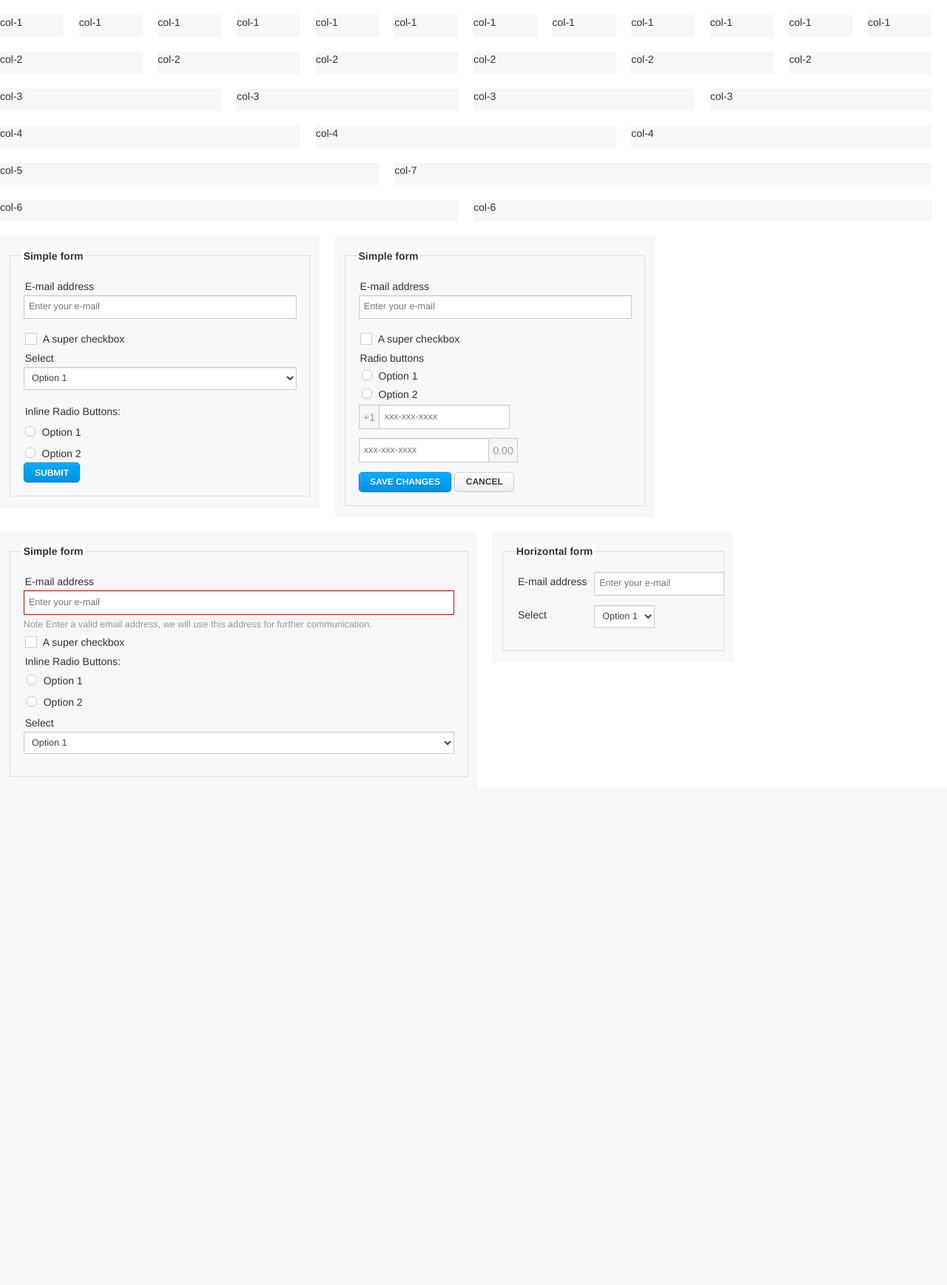
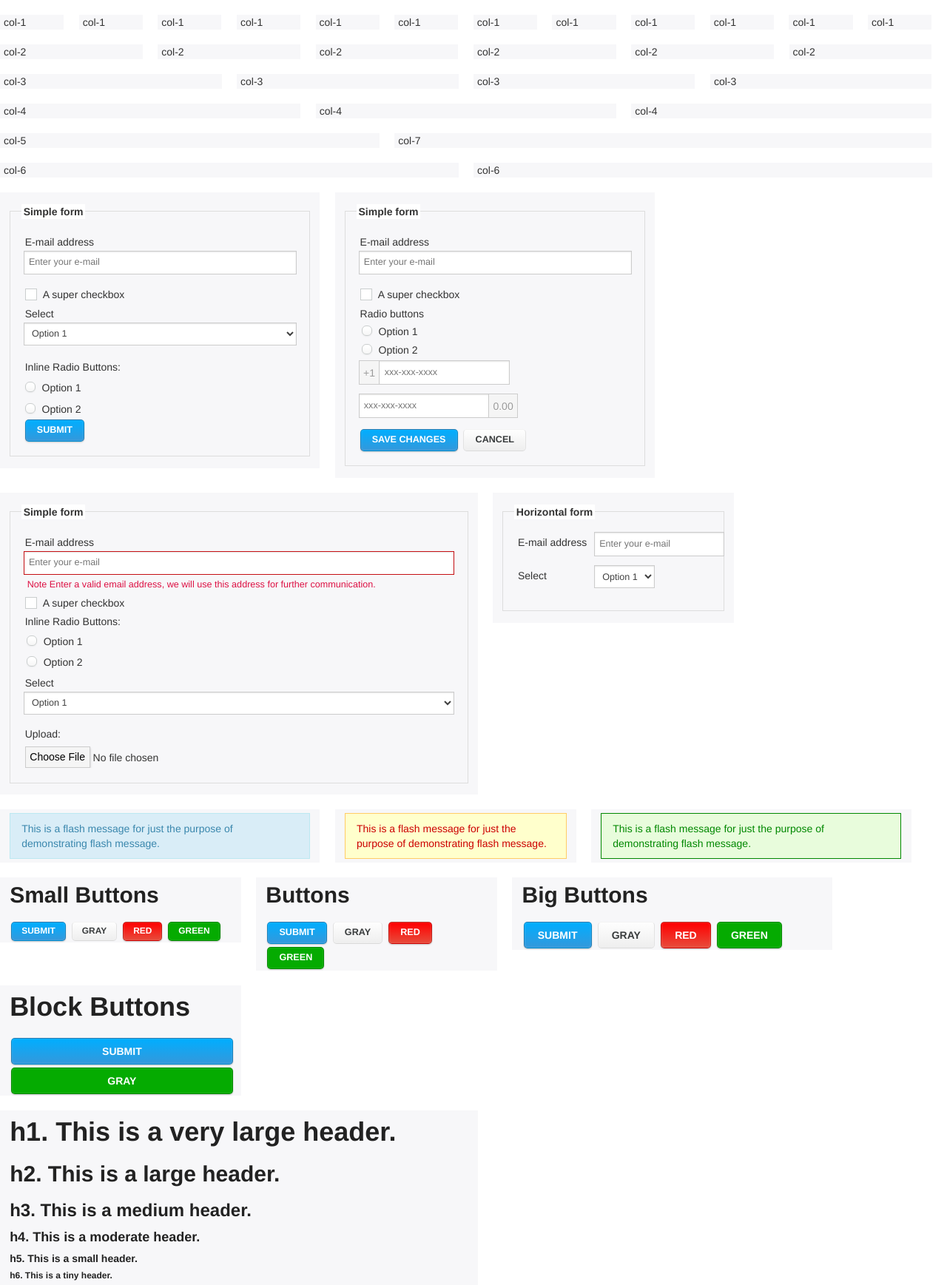
Before and after one commit to iamsolankiamit/whiteboard, a PHP site: page / in a window 1280 px wide. Shown: the whole page at 74% size. Before the commit the page ends 1050 px from the top, so only its background shows below. Run offline with PHP 8.4, Linux system fonts and the light colour scheme.

Commit message:
Buttons and Heading
Styles for Buttons and heading styles added successfully.

```diff
--- /dev/null
+++ b/css/button.css
@@ -0,0 +1,132 @@
+.btn {
+	font-weight: bold;
+	display: inline-block;
+	padding: 0.4em 1.2em;
+	margin:2px;
+	box-sizing: border-box;
+	text-align: center;
+	text-transform: uppercase;
+	-webkit-border-radius: 5px;
+	-moz-border-radius: 5px;
+	border-radius: 5px;
+
+	-webkit-box-shadow: inset 0 0 0.2em rgba(255,255,255,0.2),0 1px 2px rgba(0,0,0,0.2),0 0 0 #000;
+	box-shadow: inset 0 0 0.2em rgba(255,255,255,0.2),0 1px 2px rgba(0,0,0,0.2),0 0 0 #000;
+
+	background-color: #3498db;
+	background-image: -webkit-linear-gradient(top, #00aeff 0%,#3498db 100%);
+	background-image: -moz-linear-gradient(top, #00aeff 0%,#3498db 100%);
+	border: 1px solid rgba(0,0,0,0.2);
+
+	font-size: 0.9em;
+	color: #fff;
+}
+.btn-small{
+	padding: 0.3em 1.1em;
+	font-size:0.85em;
+}
+.btn-large{
+	padding: 0.5em 1.3em;
+	font-size:1em;
+}
+.btn-block{
+	width:100%;
+	padding: 0.5em 1.3em;
+	font-size:1em;
+
+}
+/*Button Colors*/
+.btn:hover, .btn.hover {
+	text-decoration: none;
+	color: #fff;
+	background-color: #018fe1;
+	background-image: -webkit-linear-gradient(top, #33beff 0%,#018fe1 100%);
+	background-image: -moz-linear-gradient(top, #33beff 0%,#018fe1 100%);
+	filter: progid:DXImageTransform.Microsoft.gradient(startColorstr='#ff33beff', endColorstr='#ff018fe1', GradientType=0);
+}
+.btn:active, .btn.active {
+	text-decoration: none;
+	color: #fff;
+	background-color: #00aeff;
+	background-image: -webkit-linear-gradient(top, #018fe1 0%,#00aeff 100%);
+	background-image: -moz-linear-gradient(top, #018fe1 0%,#00aeff 100%);
+	filter: progid:DXImageTransform.Microsoft.gradient(startColorstr='#ff018fe1', endColorstr='#ff00aeff', GradientType=0);
+	-webkit-box-shadow: inset 0 1px 4px 1px rgba(0,0,0,0.3),0 0 0 #000;
+	box-shadow: inset 0 1px 4px 1px rgba(0,0,0,0.3),0 0 0 #000;
+}
+.btn.gray {
+	background-color: #eee;
+	background-image: -webkit-linear-gradient(top, #fefefe 0%,#eee 100%);
+	background-image: -moz-linear-gradient(top, #fefefe 0%,#eee 100%);
+	border: 1px solid rgba(0,0,0,0.2);
+	border-color: #f3f3f3 #e2e2e2 #dadada #e2e2e2;
+	color: #393c3d;
+	text-shadow: none;
+	-webkit-box-shadow: inset 0 0 0.2em rgba(255,255,255,0.3),0 0 0 #000;
+	box-shadow: inset 0 0 0.2em rgba(255,255,255,0.3),0 0 0 #000;
+}
+.btn.gray:hover, .btn.gray.hover {
+	color: #393c3d;
+	background-color: #f9f9f9;
+	background-image: -webkit-linear-gradient(top, #fff 0%,#f9f9f9 100%);
+	background-image: -moz-linear-gradient(top, #fff 0%,#f9f9f9 100%);
+}
+.btn.gray:active, .btn.gray.active {
+	background-color: #f5f5f5;
+	background-image: -webkit-linear-gradient(top, #e6e6e6 0%,#f5f5f5 100%);
+	background-image: -moz-linear-gradient(top, #e6e6e6 0%,#f5f5f5 100%);
+}
+.btn.green{
+	background-color: #05ab01;
+	background-image: none;
+	border: 1px solid rgba(0,0,0,0.2);
+}
+.btn.green.hover,.btn.green:hover {
+	text-decoration: none;
+	color: #fff;
+	background-color: #05ab01;
+	background-image: -webkit-linear-gradient(top, #0ffb09 0%,#05ab01 100%);
+	background-image: -moz-linear-gradient(top, #0ffb09 0%,#05ab01 100%);
+}
+.btn.green:active, .btn.green.active {
+	text-decoration: none;
+	color: #fff;
+	background-color: #08ce03;
+	background-image: -webkit-linear-gradient(top, #05ab01 0%,#08ce03 100%);
+	background-image: -moz-linear-gradient(top, #05ab01 0%,#08ce03 100%);
+	-webkit-box-shadow: inset 0 1px 4px 1px rgba(0,0,0,0.3),0 0 0 #000;
+	box-shadow: inset 0 1px 4px 1px rgba(0,0,0,0.3),0 0 0 #000;
+}
+.btn.red{
+	background-color: #e74c3c;
+	background-image: -webkit-linear-gradient(top, red 0%,#e74c3c 100%);
+	background-image: -moz-linear-gradient(top, red 0%,#e74c3c 100%);
+	border: 1px solid rgba(0,0,0,0.2);
+}
+.btn.red:hover, .btn.red.hover {
+	text-decoration: none;
+	color: #fff;
+	background-color: #d60028;
+	background-image: -webkit-linear-gradient(top, #f33 0%,#d60028 100%);
+	background-image: -moz-linear-gradient(top, #f33 0%,#d60028 100%);
+}
+.btn.red:active, .btn.red.active {
+	text-decoration: none;
+	color: #fff;
+	background-color: red;
+	background-image: -webkit-linear-gradient(top, #d60028 0%,red 100%);
+	background-image: -moz-linear-gradient(top, #d60028 0%,red 100%);
+	-webkit-box-shadow: inset 0 1px 4px 1px rgba(0,0,0,0.3),0 0 0 #000;
+	box-shadow: inset 0 1px 4px 1px rgba(0,0,0,0.3),0 0 0 #000;
+}
+/*Status*/
+.disabled{
+	opacity:0.5;
+}
+
+/*Button Size*/
+.btn.large {
+	line-height: normal;
+	font-size: 15px;
+	padding: 0.6em 1.3em;
+}
--- a/css/forms.css
+++ b/css/forms.css
@@ -69,12 +69,6 @@ label {
 	width: 100%;
 	margin: 0.1em 0 0 0;
 }
-/* Adjust margin for form elements below */
-input[type="file"],
-input[type="checkbox"],
-input[type="radio"],
-select {
-  margin: 0 0 1em 0; }
 
 /* Normalize file input width */
 input[type="file"] {
@@ -126,7 +120,24 @@ input[type="radio"]:checked{
 	border: 1px solid #ccc;
 	box-shadow: 0 1px 2px rgba(0,0,0,0.05), inset 0 -15px 10px -12px rgba(0,0,0,0.05), inset 15px 10px -12px rgba(255,255,255,0.1), inset 0 0 10px rgba(0,0,0,0.1);
 }
-
+/*Upload button*/
+input[type="file"] {
+    margin:0.5em 0 0 0em;
+}
+input[type=file]::-webkit-file-upload-button {
+    background-color: #f5f5f5;
+    border: solid 1px #ccc;
+    -webkit-appearance: none;
+     box-shadow:  0 2px 3px rgba(0,0,0,0.2);
+	padding:0.4em;
+}
+input[type=file]::-webkit-file-upload-button:hover {
+	 box-shadow: inset 0 2px 3px rgba(0,0,0,0.2);
+    box-shadow: 2px 3px 3px rgba(0,0,0,0.2);
+}
+input[type=file]::-webkit-file-upload-button:active {
+    box-shadow: inset 2px 3px 3px rgba(0,0,0,0.2);
+}
 /* We add basic fieldset styling */
 fieldset {
   border: solid 1px #dddddd;
@@ -163,13 +174,7 @@ label.error {
   font-weight: bold;
   background: #c60f13;
   color: white; }
-.error-info{
-	display: block;
-	margin-top: 5px;
-	margin-bottom: 0;
-	font-size:0.9em;
-	color: #999;
-}
+
 /*Pre pend and Appened*/
 .input-prefix, .input-postfix {
 	margin-bottom: 5px;
@@ -205,79 +210,6 @@ label.error {
 	width:100%;
 	float:left;
 }
-
-.btn {
-	font-weight: bold;
-	display: inline-block;
-	padding: 0.4em 1.2em;
-	-webkit-box-sizing: border-box;
-	-moz-box-sizing: border-box;
-	box-sizing: border-box;
-	text-align: center;
-	font-family: "Helvetica Neue",Helvetica,Arial,sans-serif;
-	text-transform: uppercase;
-	vertical-align: middle;
-	margin-bottom: 0;
-	-webkit-border-radius: 5px;
-	-moz-border-radius: 5px;
-	border-radius: 5px;
-	-webkit-box-shadow: inset 0 0 0.2em rgba(255,255,255,0.2),0 1px 2px rgba(0,0,0,0.2),0 0 0 #000;
-	box-shadow: inset 0 0 0.2em rgba(255,255,255,0.2),0 1px 2px rgba(0,0,0,0.2),0 0 0 #000;
-	background-color: #018fe1;
-	background-image: -webkit-linear-gradient(top, #00aeff 0%,#018fe1 100%);
-	background-image: -moz-linear-gradient(top, #00aeff 0%,#018fe1 100%);
-	filter: progid:DXImageTransform.Microsoft.gradient(startColorstr='#ff00aeff', endColorstr='#ff018fe1', GradientType=0);
-	border: 1px solid rgba(0,0,0,0.2);
-	border-color: #0195eb #0083c7 #0175b8 #0083c7;
-	font-size: 12px;
-	line-height: 16px;
-	color: #fff;
-	text-shadow: 0 -1px 0px rgba(0,0,0,0.2);
-}
-.btn:hover, .btn.hover {
-	text-decoration: none;
-	color: #fff;
-	background-color: #018fe1;
-	background-image: -webkit-linear-gradient(top, #33beff 0%,#018fe1 100%);
-	background-image: -moz-linear-gradient(top, #33beff 0%,#018fe1 100%);
-	filter: progid:DXImageTransform.Microsoft.gradient(startColorstr='#ff33beff', endColorstr='#ff018fe1', GradientType=0);
-}
-.btn:active, .btn.active {
-	text-decoration: none;
-	color: #fff;
-	background-color: #00aeff;
-	background-image: -webkit-linear-gradient(top, #018fe1 0%,#00aeff 100%);
-	background-image: -moz-linear-gradient(top, #018fe1 0%,#00aeff 100%);
-	filter: progid:DXImageTransform.Microsoft.gradient(startColorstr='#ff018fe1', endColorstr='#ff00aeff', GradientType=0);
-	-webkit-box-shadow: inset 0 1px 4px 1px rgba(0,0,0,0.3),0 0 0 #000;
-	box-shadow: inset 0 1px 4px 1px rgba(0,0,0,0.3),0 0 0 #000;
-}
-.btn.gray {
-	background-color: #eee;
-	background-image: -webkit-linear-gradient(top, #fefefe 0%,#eee 100%);
-	background-image: -moz-linear-gradient(top, #fefefe 0%,#eee 100%);
-	filter: progid:DXImageTransform.Microsoft.gradient(startColorstr='#fffefefe', endColorstr='#ffeeeeee', GradientType=0);
-	border: 1px solid rgba(0,0,0,0.2);
-	border-color: #f3f3f3 #e2e2e2 #dadada #e2e2e2;
-	color: #393c3d;
-	text-shadow: none;
-	-webkit-box-shadow: inset 0 0 0.2em rgba(255,255,255,0.3),0 0 0 #000;
-	box-shadow: inset 0 0 0.2em rgba(255,255,255,0.3),0 0 0 #000;
-	border-color: #d3d3d3 #cfcfcf #c7c7c7 #cfcfcf;
-}
-.btn.gray:hover, .btn.gray.hover {
-	color: #393c3d;
-	background-color: #f9f9f9;
-	background-image: -webkit-linear-gradient(top, #fff 0%,#f9f9f9 100%);
-	background-image: -moz-linear-gradient(top, #fff 0%,#f9f9f9 100%);
-	filter: progid:DXImageTransform.Microsoft.gradient(startColorstr='#ffffffff', endColorstr='#fff9f9f9', GradientType=0);
-}
-.btn.gray:active, .btn.gray.active {
-	background-color: #f5f5f5;
-	background-image: -webkit-linear-gradient(top, #e6e6e6 0%,#f5f5f5 100%);
-	background-image: -moz-linear-gradient(top, #e6e6e6 0%,#f5f5f5 100%);
-	filter: progid:DXImageTransform.Microsoft.gradient(startColorstr='#ffe6e6e6', endColorstr='#fff5f5f5', GradientType=0);
-}
  /* form-horozontal */
  .form-horozontal input,.form-horozontal select, .form-horozontal label{
 	display: inline-table;
--- a/css/style.css
+++ b/css/style.css
@@ -19,3 +19,42 @@
 .text-justify {
   text-align: justify;
 }
+/*headings*/
+h1, h2, h3, h4, h5, h6 {
+	font-weight: bold;
+	font-style: normal;
+	color: #222222;
+	margin-top: 0.2em;
+	margin-bottom: 0.5em;
+	line-height: 1.2125em;
+}
+/*Error Message*/
+#flash-msg {
+	margin: 5px auto;
+	padding:10px;
+	background: #d9edf7;
+	color:#3a87ad;
+	border: 1px solid #bce8f1;
+}
+
+#flash-msg.error {
+	border: 1px solid #FC6;
+	background: #FFC;
+	color: #C00;
+}
+
+#flash-msg.success {
+	border: #080 1px solid;
+	color: #080;
+	background: #E8FCDC;
+}
+#flash-msg.success ul li, #flash-msg.error ul li{
+	margin-left:20px;
+}
+.error-info{
+	display: block;
+	margin-top: 5px;
+	margin-bottom: 0;
+	font-size:0.9em;
+	color: #D14;
+}
--- a/css/whiteboard.css
+++ b/css/whiteboard.css
@@ -379,7 +379,7 @@ hr {
 }
 
 p {
-  margin: 0 0 10px;
+  margin: 0 5px;
 }
 
 .lead {
--- a/index.html
+++ b/index.html
@@ -4,6 +4,7 @@
 <link href="css/grid.css" rel="stylesheet" />
 <link href="css/style.css" rel="stylesheet" />
 <link href="css/forms.css" rel="stylesheet" />
+<link href="css/button.css" rel="stylesheet" />
 </head>
 
 <body>
@@ -187,8 +188,9 @@
                       <option>Option 3</option>
                       <option>Option 4</option>
                   </select>
-
-
+				  <label >Upload:
+				  <input type="file">
+				  </label>
 				</fieldset>
 			</form>
 		</div>
@@ -216,5 +218,66 @@
 		</div>
 </div>
 
+<div class="row">
+		<div class="column-4 columns">
+			<div id="flash-msg">
+				<p>This is a flash message for just the purpose of demonstrating flash message.</p>
+			</div>
+		</div>
+		<div class="column-3 columns">
+			<div id="flash-msg" class="error">
+				<p>This is a flash message for just the purpose of demonstrating flash message.</p>
+			</div>
+		</div>
+		<div class="column-4 columns">
+			<div id="flash-msg" class="success">
+				<p>This is a flash message for just the purpose of demonstrating flash message.</p>
+			</div>
+		</div>
+</div>
+<div class="row">
+	<div class="column-3 columns">
+		<h2>Small Buttons</h2>
+		<button class="btn btn-small">Submit</button>
+		<button class="btn gray btn-small">gray</button>
+		<button class="btn red btn-small">Red</button>
+		<button class="btn green btn-small">Green</button>
+	</div>
+	<div class="column-3 columns">
+		<h2>Buttons</h2>
+		<button class="btn">Submit</button>
+		<button class="btn gray">gray</button>
+		<button class="btn red">Red</button>
+		<button class="btn green">Green</button>
+	</div>
+	<div class="column-4 columns">
+		<h2>Big Buttons</h2>
+		<button class="btn btn-large">Submit</button>
+		<button class="btn gray btn-large">gray</button>
+		<button class="btn red btn-large">Red</button>
+		<button class="btn green btn-large">Green</button>
+
+	</div>
+
+</div>
+<div class="row">
+	<div class="column-3 columns">
+		<h1>Block Buttons</h1>
+		<button class="btn btn-block">Submit</button>
+		<button class="btn green btn-block">gray</button>
+
+
+	</div>
+</div>
+<div class="row">
+	<div class="column-6 columns">
+	<h1>h1. This is a very large header.</h1>
+	<h2>h2. This is a large header.</h2>
+	<h3>h3. This is a medium header.</h3>
+	<h4>h4. This is a moderate header.</h4>
+	<h5>h5. This is a small header.</h5>
+	<h6>h6. This is a tiny header.</h6>
+	</div>
+</div>
 </body>
 </html>
```
Lines whose indentation alone changed are shown as unchanged.
